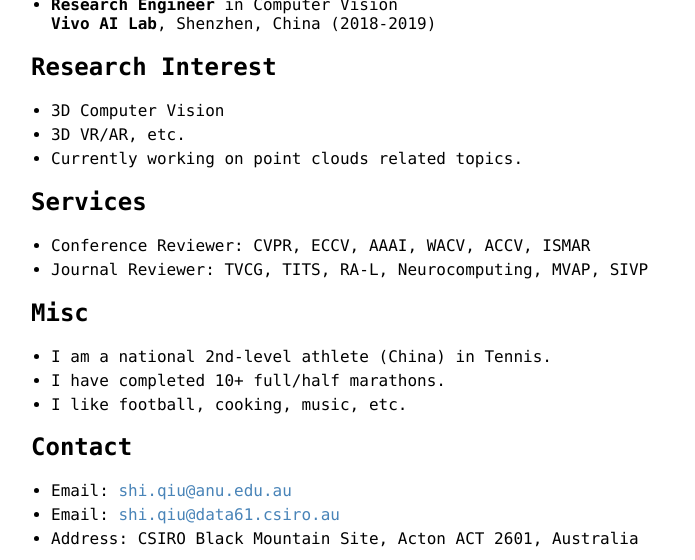
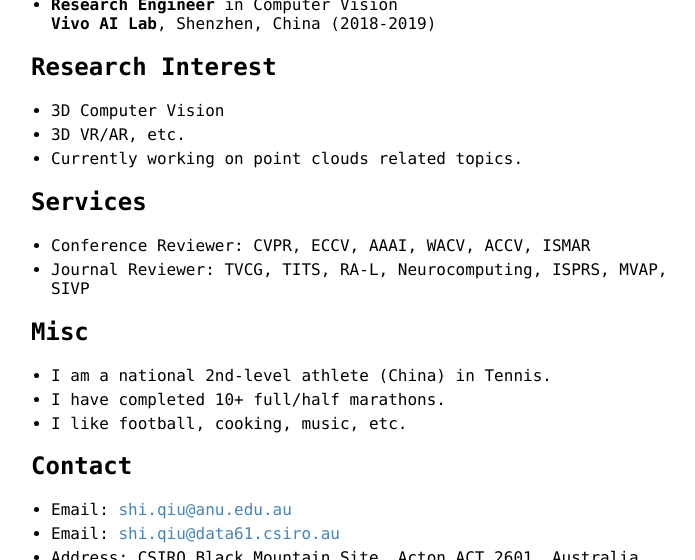
Before and after one commit to ShiQiu0419/ShiQiu0419.github.io, a Jekyll site: the page built from index.md, in a window 1280 px wide and 900 px high, scrolled down 1693 px, cut to the strip 0-560 px from the top of the window. Shown: the whole strip, without its empty margins (259-954 px from the left). Built offline with Jekyll 4.4.1, drawn with Linux system fonts in a browser that asks for light colours; our own code applies the rules of GitHub Pages for plain Markdown files.

Commit message:
Update index.md

```diff
--- a/index.md
+++ b/index.md
@@ -75,7 +75,7 @@ ENGN4528 Computer Vision
 
 ## Services
 * Conference Reviewer: CVPR, ECCV, AAAI, WACV, ACCV, ISMAR
-* Journal Reviewer: TVCG, TITS, RA-L, Neurocomputing, MVAP, SIVP
+* Journal Reviewer: TVCG, TITS, RA-L, Neurocomputing, ISPRS, MVAP, SIVP
 
 ## Misc
 * I am a national 2nd-level athlete (China) in Tennis.
```
